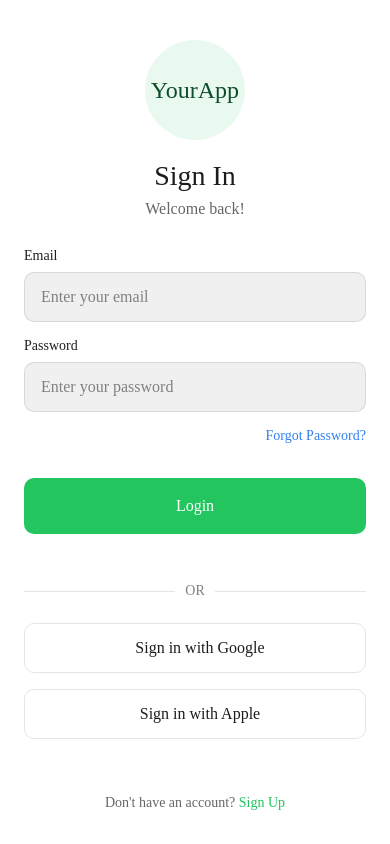
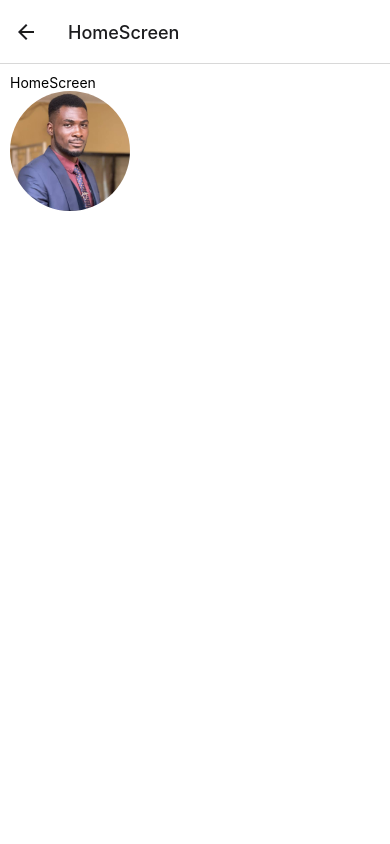
Before and after one commit to miracle081/friendli, a React Native app: screen /HomeScreen in a window 390 px wide. Built offline with nearby package versions, Linux system fonts and the light colour scheme.

Commit message:
Initail commit

```diff
--- a/App.js
+++ b/App.js
@@ -1,7 +1,8 @@
-import { Login } from "./Framework/Screens/Login";
+import { StackNavigator } from "./Framework/Navigators/Stack";
+
 
 export default function App() {
   return (
-    <Login />
+    <StackNavigator />
   );
 }
--- a/Framework/Components/Theme.js
+++ b/Framework/Components/Theme.js
@@ -14,6 +14,8 @@ export const Theme = {
         red: "#EF4444",
         redLight: "#ffe3e3",
         gray: "#808080",
+
+
         light: {
             layer: "#f8f8f8",
             bg: "#ffffff",
--- a/Framework/Navigators/Stack.js
+++ b/Framework/Navigators/Stack.js
@@ -0,0 +1,20 @@
+import { createNativeStackNavigator } from "@react-navigation/native-stack";
+import { NavigationContainer } from "@react-navigation/native";
+import { HomeScreen } from "../Screens/HomeScreen";
+import { SignUp } from "../Screens/SignUp";
+import { Login } from "../Screens/Login";
+
+
+const Stack = createNativeStackNavigator();
+
+export function StackNavigator() {
+    return (
+        <NavigationContainer>
+            <Stack.Navigator initialRouteName="Login">
+                <Stack.Screen name="HomeScreen" component={HomeScreen} />
+                <Stack.Screen name="Login" component={Login} options={{ headerShown: false }} />
+                <Stack.Screen name="SignUp" component={SignUp} />
+            </Stack.Navigator>
+        </NavigationContainer>
+    )
+}
--- a/Framework/Screens/HomeScreen.js
+++ b/Framework/Screens/HomeScreen.js
@@ -1,10 +1,16 @@
-import { StyleSheet, Text, View } from 'react-native'
+import { Image, ImageBackground, ScrollView, StyleSheet, Text, View } from 'react-native'
 import React from 'react'
 
 export function HomeScreen() {
     return (
-        <View>
-            <Text>HomeScreen</Text>
+        <View style={{ flex: 1, backgroundColor: "white", padding: 10 }}>
+            <ScrollView style={{}}>
+                <View style={{}}>
+
+                    <Text>HomeScreen</Text>
+                    <Image source={require("../../assets/user.jpg")} style={{ width: 120, height: 120, borderRadius: 70 }} />
+                </View>
+            </ScrollView>
         </View>
     )
 }
--- a/Framework/Screens/Login.js
+++ b/Framework/Screens/Login.js
@@ -96,7 +96,8 @@ export function Login({ navigation }) {
     const handleLogin = () => {
         if (validateForm()) {
             // Handle login logic here
-            console.log("Login with:", { email, password });
+            // console.log("Login with:", { email, password });
+            navigation.navigate("HomeScreen");
         }
     };
 
@@ -175,7 +176,7 @@ export function Login({ navigation }) {
 
                     <View style={styles.signupContainer}>
                         <Text style={styles.signupText}>Don't have an account? </Text>
-                        <TouchableOpacity onPress={() => navigation?.navigate("Signup")}>
+                        <TouchableOpacity onPress={() => navigation?.navigate("SignUp")}>
                             <Text style={styles.signupLink}>Sign Up</Text>
                         </TouchableOpacity>
                     </View>
--- a/Framework/Screens/SignUp.js
+++ b/Framework/Screens/SignUp.js
@@ -41,16 +41,7 @@ export function AppButton({ children, onPress, variant = "primary", style }) {
 }
 
 // Input field component
-export function InputField({
-    label,
-    placeholder,
-    value,
-    onChangeText,
-    secureTextEntry = false,
-    keyboardType = "default",
-    autoCapitalize = "none",
-    error
-}) {
+export function InputField({ label, placeholder, value, onChangeText, secureTextEntry = false, keyboardType = "default", autoCapitalize = "none", error, }) {
     return (
         <View style={styles.inputContainer}>
             <Text style={styles.inputLabel}>{label}</Text>
@@ -138,7 +129,7 @@ export function SignUp({ navigation }) {
                         <InputField
                             label="Full Name"
                             placeholder="Enter your full name"
-                            value={name}
+                            value={"name"}
                             onChangeText={setName}
                             autoCapitalize="words"
                             error={errors.name}
```
Also changed, not shown: assets/user.jpg (added).
